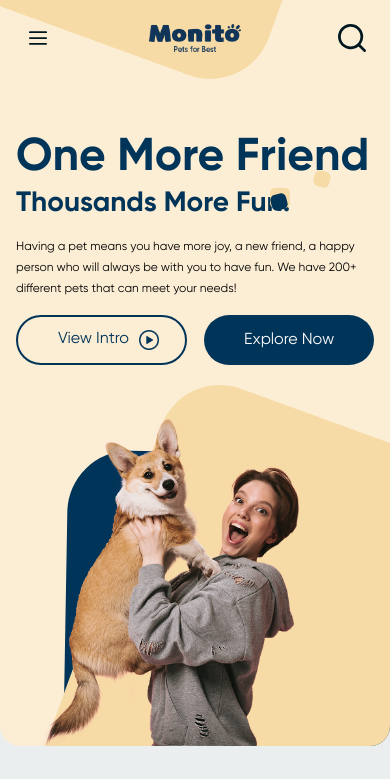
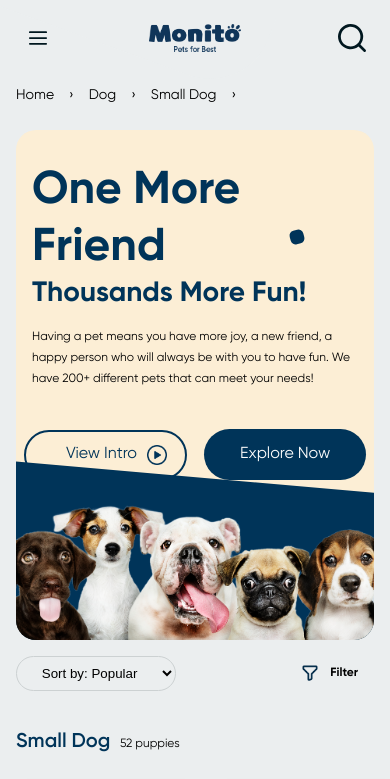
Before and after one commit to clarencepanto/monito-petwebsite, a React (Vite) app: page / in a window 390 px wide. Shown: the top 779 px of the page. Built offline with nearby package versions, Linux system fonts and the light colour scheme.

Commit message:
category mobile design done

```diff
--- a/src/App.jsx
+++ b/src/App.jsx
@@ -4,7 +4,7 @@ import Categorypage from "./page/Categorypage";
 import PetDetailpage from "./page/PetDetailpage";
 
 function App() {
-  return <Homepage />;
+  return <Categorypage />;
 }
 
 export default App;
--- a/src/components/Hero.jsx
+++ b/src/components/Hero.jsx
@@ -23,7 +23,7 @@ function Hero({ variant = "default", image }) {
               className="hero__btn--img "
             />
           </button>
-          <button className="btn hero__btn ">Explore Now</button>
+          <button className="btn hero__btn btncategory">Explore Now</button>
         </div>
         <div className="flex hero__img">
           <img src={image} alt="hero.png" className="image" />
--- a/src/components/Navbar.jsx
+++ b/src/components/Navbar.jsx
@@ -173,7 +173,6 @@ function Navbar({ variant = "default" }) {
           placeholder="Search something here!"
         />
       </div>
-      <NavigationRef variant="show" />
     </nav>
   );
 }
--- a/src/components/sections/NavigationRef.jsx
+++ b/src/components/sections/NavigationRef.jsx
@@ -2,9 +2,7 @@ import "../../styles/components/sections/_navigationref.scss";
 
 function NavigationRef({ variant = "default", a, b, c, d }) {
   return (
-    <div
-      className={`navigationref container flex-row navigationref--${variant} `}
-    >
+    <div className={` container flex-row navigationref--${variant} `}>
       <a href="">{a}</a>
       <p className="navrefchevright">&rsaquo;</p>
       <a href="">{b}</a>
--- a/src/page/Categorypage.jsx
+++ b/src/page/Categorypage.jsx
@@ -1,4 +1,5 @@
 import Navbar from "../components/Navbar";
+import NavigationRef from "../components/sections/NavigationRef";
 import Hero from "../components/Hero";
 import SortFilter from "../components/filters/SortFilter";
 import DefaultFilter from "../components/filters/DefaultFilter";
@@ -9,14 +10,17 @@ function Categorypage() {
   return (
     <section className="overflowhiddenX">
       <Navbar variant="transparent" />
+      <NavigationRef variant="show" a="Home" b="Dog" c="Small Dog" />
       <div className="container">
         <Hero variant="categoryvariant" image={"/images/categoryhero.png"} />
       </div>
-
       <SortFilter />
       <DefaultFilter />
-      <Petlist variant="category" title="Small Dog" subtitle="52 puppies" />
-      <Petlist variant="category-2" />
+      <div className="container">
+        <Petlist variant="category" title="Small Dog" subtitle="52 puppies" />
+        <Petlist variant="category-2" />
+      </div>
+
       <Footer />
     </section>
   );
--- a/src/styles/components/_hero.scss
+++ b/src/styles/components/_hero.scss
@@ -55,6 +55,11 @@
       align-items: center;
       justify-content: center;
       transform: translateY(40px);
+      padding: 0 0.5rem;
+
+      .btncategory {
+        padding: 1rem 0;
+      }
     }
 
     .squaredesign {
--- a/src/styles/components/sections/_navigationref.scss
+++ b/src/styles/components/sections/_navigationref.scss
@@ -12,6 +12,7 @@
     transform: translateY(-1.6rem);
     position: relative;
     font-size: $fsm-l;
+    z-index: 1;
 
     a,
     p {
```
